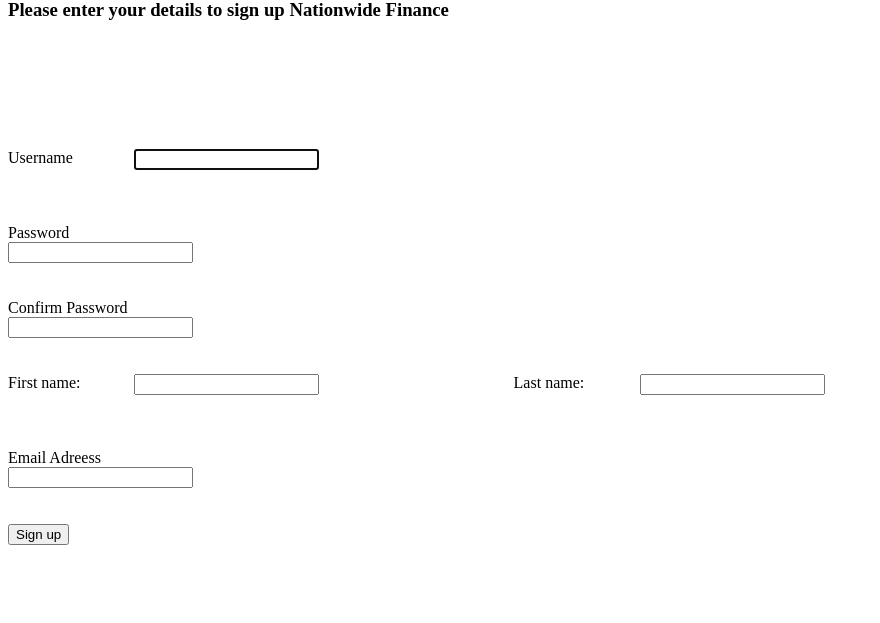
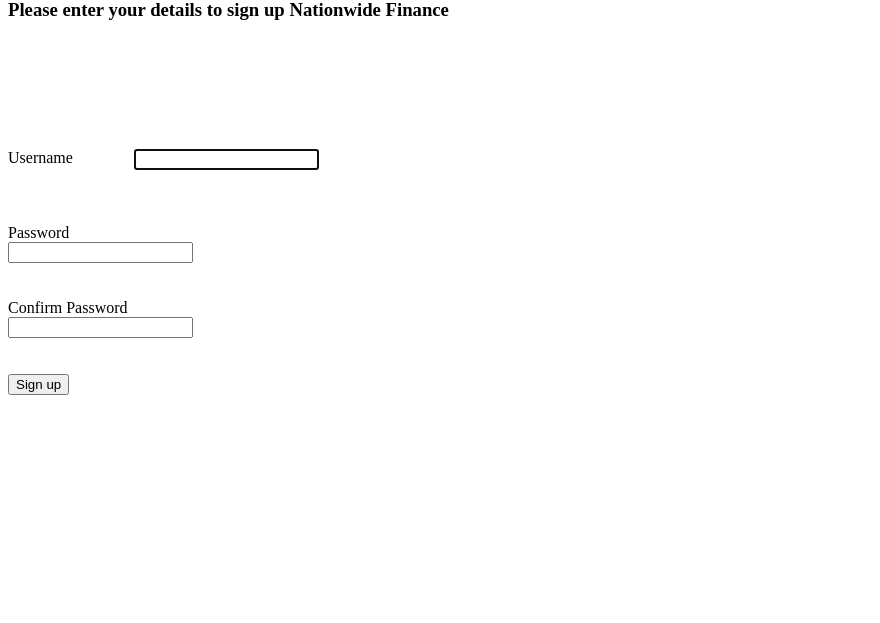
Before and after one commit to innovationhero/nationwidefinance, a Django app: page /sign_up/ in a window 1280 px wide. Shown: the part 115-738 px from the top of the page, without its empty margins (0-880 px from the left). Run offline with Django 3.2, Linux system fonts and the light colour scheme; parts of the project's set-up code (start-up, migrations or seed data) failed here and were passed over; some libraries are stand-ins or nearby versions.

Commit message:
Nationawide signup WIP

```diff
--- a/nationwidefinance/referrals/forms.py
+++ b/nationwidefinance/referrals/forms.py
@@ -48,27 +48,15 @@ class CreateProfileForm(forms.ModelForm):
 			self.user.save()
 			person.save()
 
-class Meta:
-	model = models.EntityProfile
-	exclude = ('user',)
+	class Meta:
+		model = models.EntityProfile
+		exclude = ('user',)
 
 class UserCreationForm(UserCreationForm):
-    email = forms.EmailField(required=True)
+    #email = forms.EmailField(required=True)
+	#address2 = forms.CharField(required=False)
+	#country = forms.ModelChoiceField(queryset=models.Country.objects.all(), empty_label="Select...")
 
-    class Meta:
-        model = User
-        fields = ("username", "email", "password1", "password2", "first_name", "last_name")
-
-    ##form = forms.UserCreationForm(data=request.POST)
-
-   ## if form.is_valid():
-    ##	form.save()
-    ##	user = form.save()
-    ##	login(request,user)
-
-    #def save(self, commit=True):
-     #   user = super(UserCreateForm, self).save(commit=False)
-      #  user.email = self.cleaned_data["email"]
-       # if commit:
-        #    user.save()
-        #return user
+	class Meta:
+		model = User
+		fields = ("username", "password1", "password2")
--- a/nationwidefinance/referrals/templates/create_profile.html
+++ b/nationwidefinance/referrals/templates/create_profile.html
@@ -11,7 +11,10 @@
 			{{form.errors}}
 			{{form.non_field_errors}}
 		<div style="width:100%;height:150px;">
-			<h3>Please create a profile to use the site</h3>
+			<h3>You are logged on but don't have a profile yet.</h3>
+		</div>
+		<div style="width:100%;height:150px;">
+			<h3>Please create a profile to continue using the site</h3>
 		</div>
 		<div style="width:100%;height:150px;">
 			<div>
--- a/nationwidefinance/referrals/templates/sign_up.html
+++ b/nationwidefinance/referrals/templates/sign_up.html
@@ -44,34 +44,6 @@
 					</div>
 				</div>
 			</div>
-			<div style="float:left;width:100%;">
-				<div style="width:100%;display:block;">
-					<div style="width:10%;height:75px;float:left;">
-						First name:
-					</div>
-					<div style="width:30%;float:left;height:75px;">
-						{{form.first_name}}
-					</div>
-				</div>
-				<div style="width:100%;display:block;">
-					<div style="width:10%;height:75px;float:left;">
-						Last name:
-					</div>
-					<div style="width:30%;float:left;height:75px;">
-						{{form.last_name}}
-					</div>
-				</div>
-			</div>
-				<div style="float:left;width:100%;">
-				<div style="width:10%;height:75px;float:left;"><div style="float:left;width:100%;">
-						Email Adreess
-				</div>
-				<div style="width:70%;float:left;height:75px;">
-					<div style="width:30%;float:left;height:75px;">
-						{{form.email}}
-					</div>
-				</div>
-			</div>
 		</div>
 		<div style="float:left;width:100%;">
 			<div style="width:100%;height:100px;align:center">
--- a/nationwidefinance/referrals/views.py
+++ b/nationwidefinance/referrals/views.py
@@ -66,14 +66,16 @@ def create_profile(request,template='create_profile.html'):
 		form = forms.CreateProfileForm(user=request.user,data=request.POST)
 		if form.is_valid():
 			form.save()
+			#do nothing as the record would have been saved already
 
 		else:
 			return render_to_response(template,
                               dict(title='Creating a Profile',form = form),
                               context_instance=RequestContext(request))
 
-
-		return HttpResponseRedirect('/referrals/add_referral')
+		# redirect to home for now as add_referral is failing
+		return HttpResponseRedirect('/')
+		#return HttpResponseRedirect('/referrals/add_referral')
 
 def add_referral(request):
 	users = User.objects.all()
@@ -120,12 +122,13 @@ def sign_up(request,template='sign_up.html'):
 	else:
 		form = forms.UserCreationForm(data=request.POST)
 		if form.is_valid():
-			form.save()
-			username = request.POST['username']
-			password = request.POST['password1']
-			user = authenticate(username=username, password=password)
+			#user = form.save()		form.data['field_name']
+			user = User.objects.create_user(form.data['username'], '', form.data['password1'])
+
+			user = authenticate(username=form.data['password1'], password=form.data['password1'])
+
 			##commented the login of user out as it throws error when loading the home page
-			##login(request,user)
+			login(request,user)
 
 		else:
 			return render_to_response(template,
@@ -133,4 +136,4 @@ def sign_up(request,template='sign_up.html'):
                               context_instance=RequestContext(request))
 
 
-		return HttpResponseRedirect('/')
+		return HttpResponseRedirect('/referrals/create_profile')
```
Also changed, not shown: nationwidefinance/referrals/models.py (line endings or trailing spaces).
